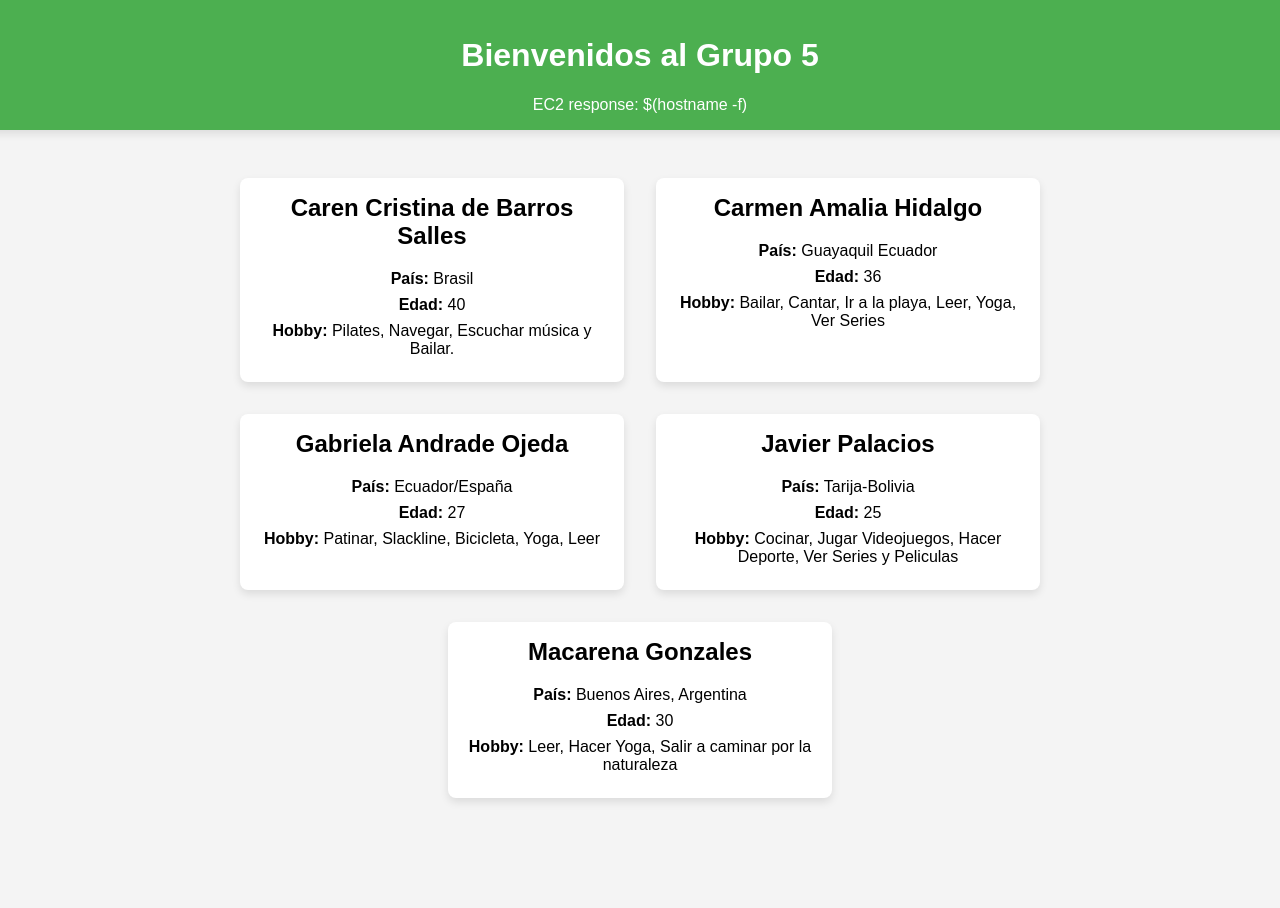
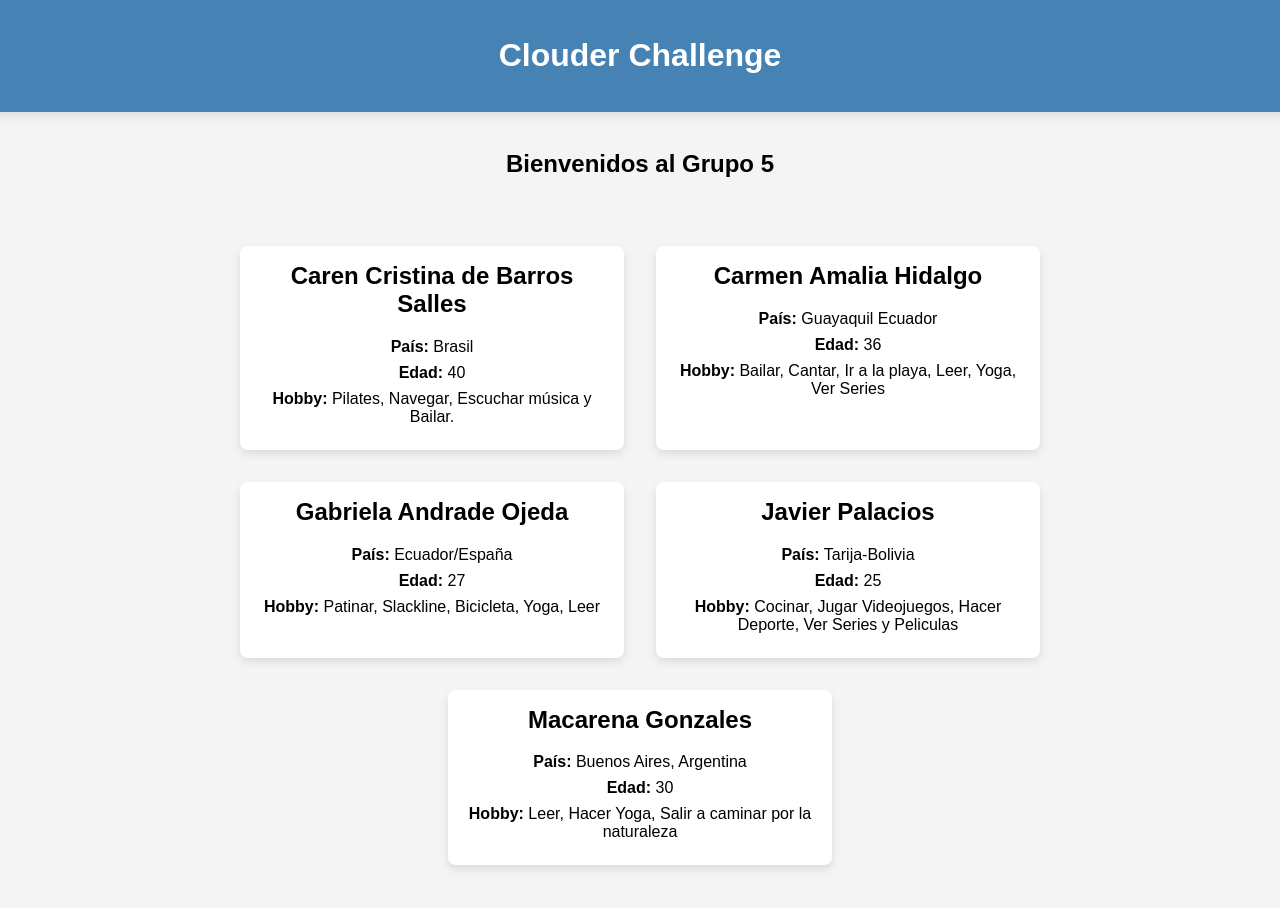
Before and after one commit to macarenagonzales/challenge-clouder, a plain HTML site: page index.html in a window 1280 px wide. Before the commit the page ends 846 px from the top, so only its background shows below. Drawn offline with Linux system fonts and the light colour scheme; a script that the page names is missing.

Commit message:
actualizacion estilos

```diff
--- a/index.html
+++ b/index.html
@@ -8,10 +8,13 @@
 </head>
 <body>
     <header>
-        <h1>Bienvenidos al Grupo 5</h1>
-        <div>EC2 response: $(hostname -f) </div>
+        <h1>Clouder Challenge</h1>
+
     </header>
+    <br>
+    <h2>Bienvenidos al Grupo 5</h2>
     <main>
+
         <div class="team-member" id="member-1">
             <h2>Caren Cristina de Barros Salles</h2>
             <p><strong>País:</strong> Brasil</p>
--- a/styles/style.css
+++ b/styles/style.css
@@ -9,7 +9,7 @@ body {
 }
 
 header {
-    background-color: #4CAF50;
+    background-color:  #4682B4;
     color: white;
     padding: 1em;
     width: 100%;
```
Also changed, not shown: 1 other file.
